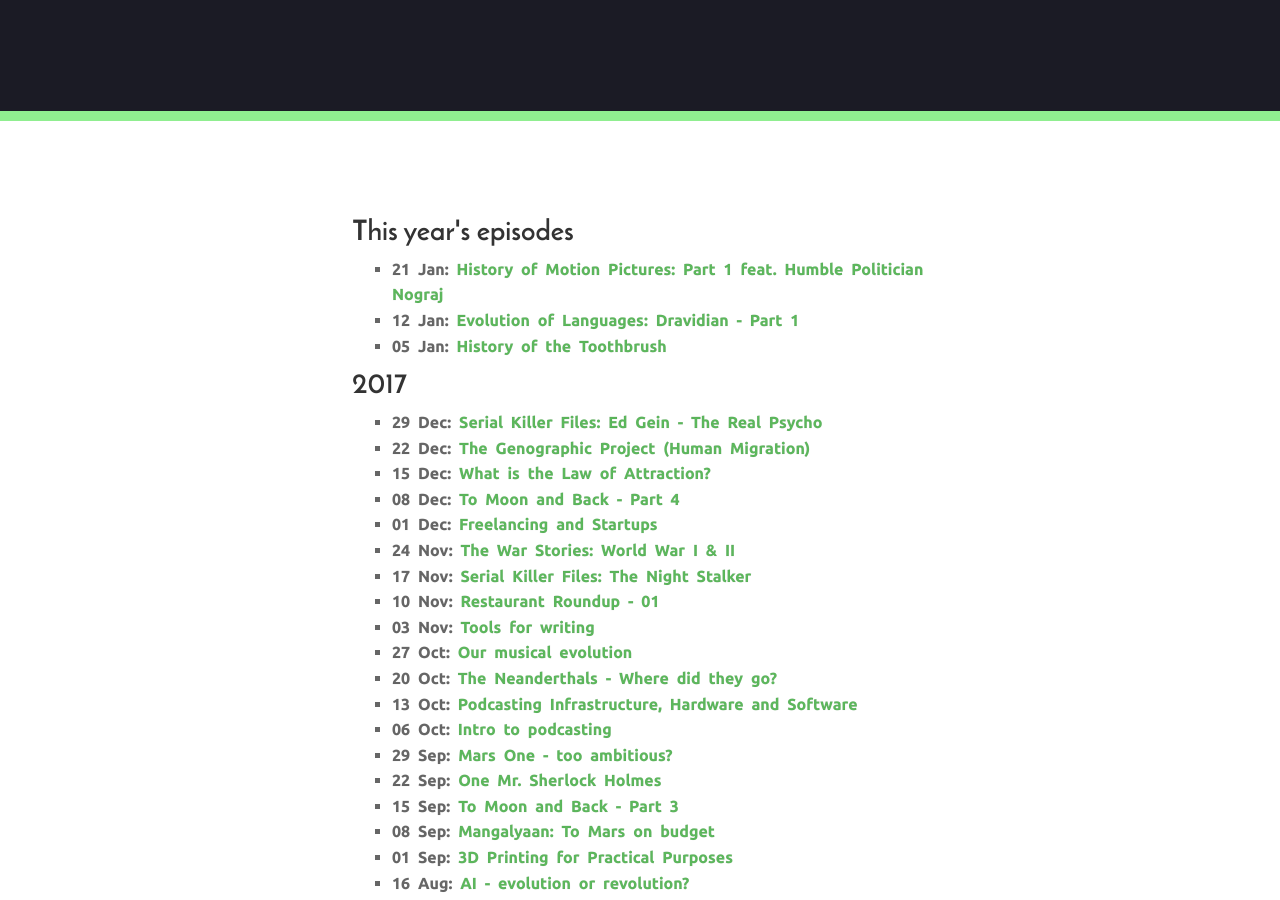
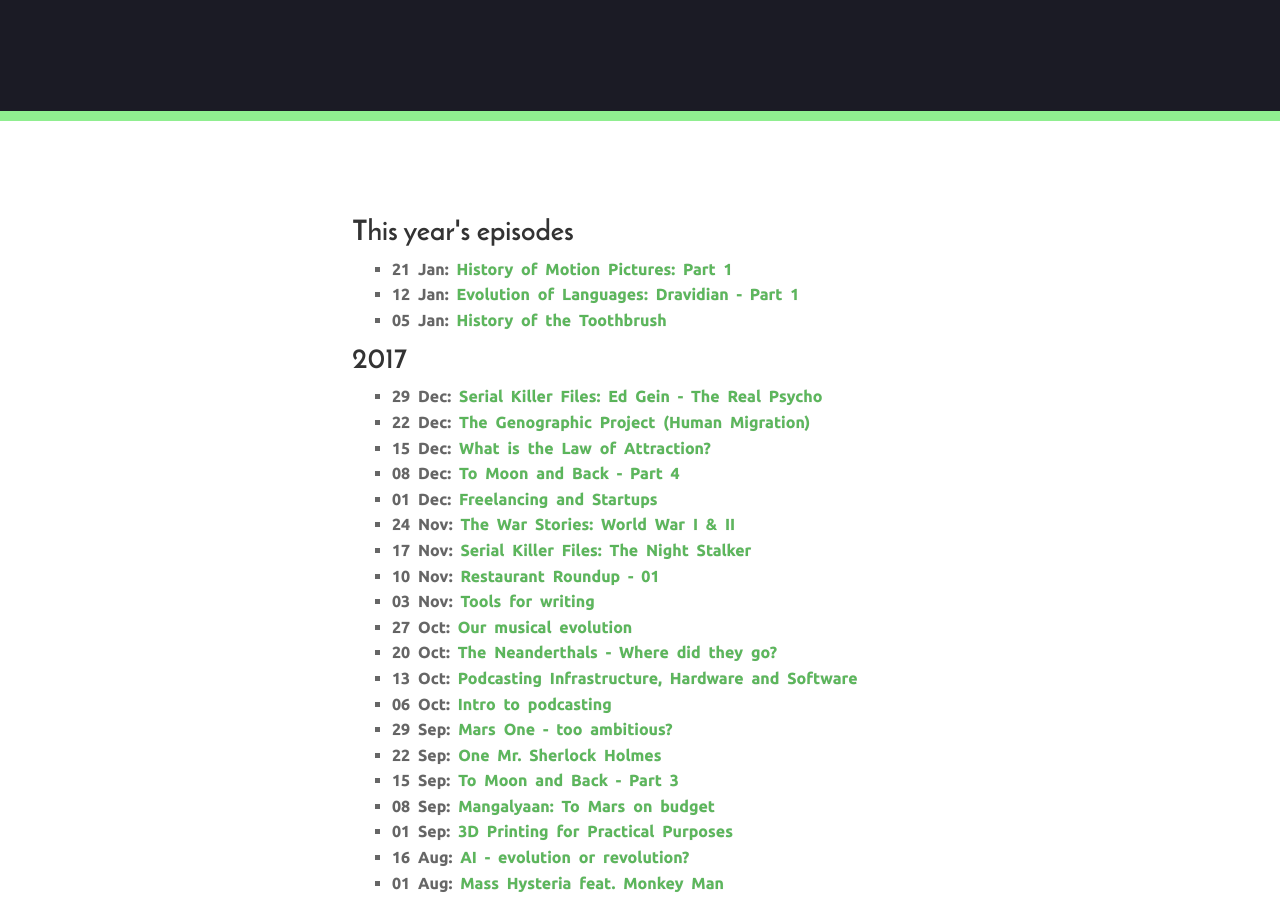
Before and after one commit to ramblingjoint/ramblingjoint, a Jekyll site: the page built from archives/index.html, in a window 1280 px wide and 900 px high, scrolled down 306 px. Built offline with Jekyll 4.4.1, drawn with Linux system fonts in a browser that asks for light colours; comment, search, counter and statistics services are not loaded.

Commit message:
title change

```diff
--- a/_posts/2018-01-21-029-history-of-motion-picture-01.md
+++ b/_posts/2018-01-21-029-history-of-motion-picture-01.md
@@ -1,6 +1,6 @@
 ---
 layout: post
-title:  "History of Motion Pictures: Part 1 feat. Humble Politician Nograj"
+title:  "History of Motion Pictures: Part 1"
 excerpt: "A look into the evolution of motion pictures and photography"
 summary: "We talk about the evolution of motion pictures and photography"
 episode: "029"
```
